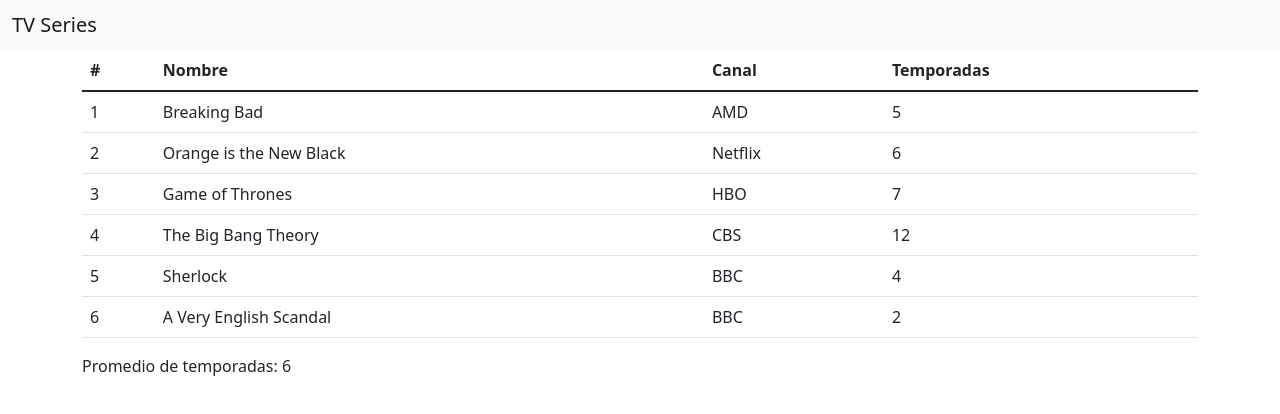
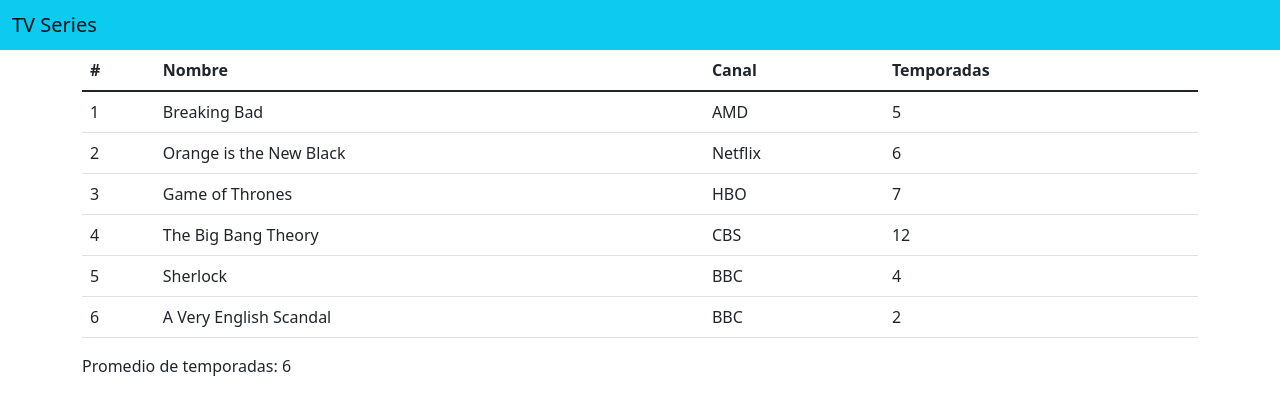
Before and after one commit to j-arb/swEE-TallerTS1, a plain HTML site: page index.html in a window 1280 px wide. Drawn offline with nearby package versions, Linux system fonts and the light colour scheme.

Commit message:
Parte 1 V2

```diff
--- a/index.html
+++ b/index.html
@@ -12,7 +12,7 @@
   </head>
   <body>
     <header>
-        <nav class="navbar navbar-light bg-light">
+        <nav class="navbar navbar-light bg-info">
             <div class="container-fluid">
               <span class="navbar-brand mb-0 h1">TV Series</span>
             </div>
```
